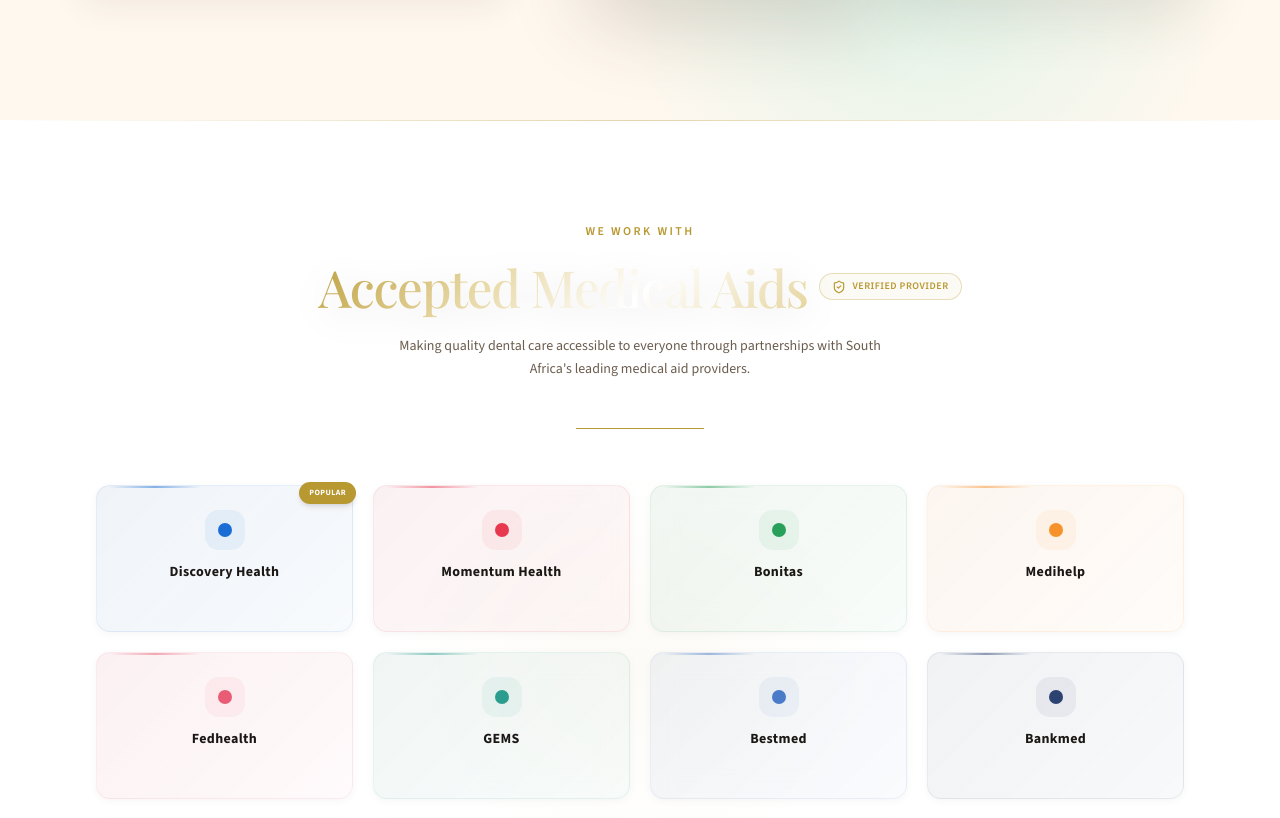
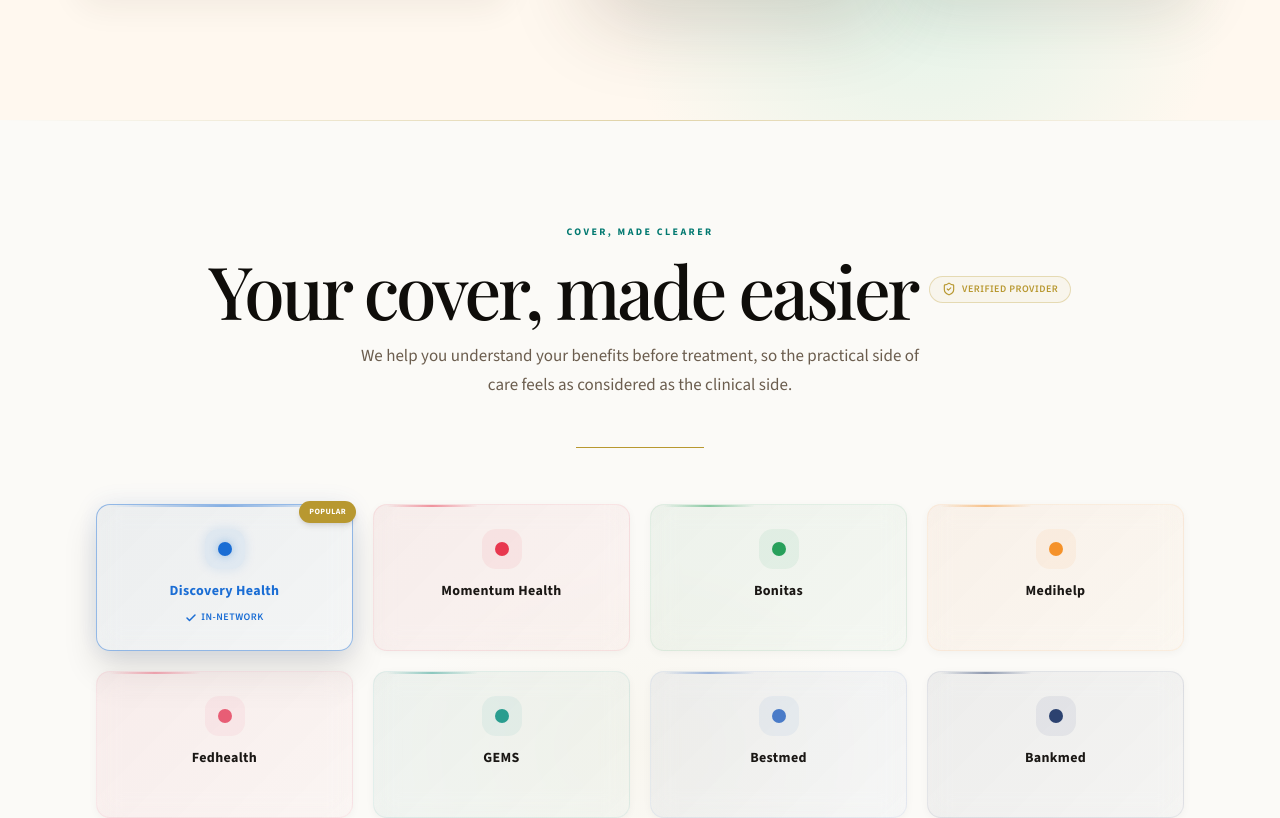
Before and after one commit to Mthaa77/refresh-dental, a Next.js app: page / in a window 1280 px wide. Shown: the part 5740-6558 px from the top of the page. Built offline with nearby package versions, Linux system fonts and the light colour scheme.

Commit message:
feat: elevate insurance-partners.tsx experience

```diff
--- a/src/components/refresh-dental/insurance-partners.tsx
+++ b/src/components/refresh-dental/insurance-partners.tsx
@@ -40,7 +40,7 @@
 }
 
 /* ── Premium Glass Badge Card ── */
-function GlassBadge({ aid, index }: { aid: MedicalAid; index: number }) {
+function GlassBadge({ aid, index, isActive, onSelect }: { aid: MedicalAid; index: number; isActive: boolean; onSelect: (aid: MedicalAid) => void }) {
   const [isHovered, setIsHovered] = useState(false)
   const [tilt, setTilt] = useState({ x: 0, y: 0 })
 
@@ -62,10 +62,15 @@
       style={{ perspective: '600px' }}
     >
       <div
+        role="button"
+        tabIndex={0}
+        aria-pressed={isActive}
+        onClick={() => onSelect(aid)}
+        onKeyDown={(event) => { if (event.key === 'Enter' || event.key === ' ') { event.preventDefault(); onSelect(aid) } }}
         onMouseMove={onMouseMove}
         onMouseEnter={() => setIsHovered(true)}
         onMouseLeave={onMouseLeave}
-        className="group relative cursor-default rounded-xl p-5 md:p-6 text-center transition-all duration-300 ease-out"
+        className={`group relative cursor-pointer rounded-xl p-5 text-center transition-all duration-300 ease-out md:p-6 ${isActive ? 'ring-2 ring-offset-2' : ''}`}
         style={{
           transform: `rotateX(${tilt.x}deg) rotateY(${tilt.y}deg) ${isHovered ? 'translateY(-8px) scale(1.03)' : 'translateY(0) scale(1)'}`,
           background: isHovered
@@ -73,8 +78,10 @@
             : `linear-gradient(135deg, ${aid.colorLight}10, ${aid.color}08)`,
           backdropFilter: 'blur(12px)',
           WebkitBackdropFilter: 'blur(12px)',
-          border: `1px solid ${isHovered ? aid.color + '40' : aid.color + '15'}`,
-          boxShadow: isHovered
+          border: `1px solid ${isActive ? aid.color + '70' : isHovered ? aid.color + '40' : aid.color + '15'}`,
+          boxShadow: isActive
+            ? `0 18px 34px rgba(0,0,0,0.12), 0 0 24px ${aid.color}18`
+            : isHovered
             ? `0 16px 32px rgba(0,0,0,0.1), 0 0 20px ${aid.color}10`
             : `0 2px 8px rgba(0,0,0,0.04)`,
           transition: 'transform 0.2s ease-out, box-shadow 0.3s ease, border-color 0.3s ease, background 0.3s ease',
@@ -85,7 +92,7 @@
           <div
             className="h-full transition-all duration-500 ease-out"
             style={{
-              width: isHovered ? '100%' : '40%',
+              width: isHovered || isActive ? '100%' : '40%',
               background: `linear-gradient(90deg, transparent, ${aid.color}80, transparent)`,
             }}
           />
@@ -109,27 +116,27 @@
         <div className="mx-auto mb-3 flex h-10 w-10 items-center justify-center rounded-xl transition-all duration-300"
           style={{
             background: `${aid.color}12`,
-            boxShadow: isHovered ? `0 0 12px ${aid.color}20` : 'none',
+            boxShadow: isHovered || isActive ? `0 0 12px ${aid.color}20` : 'none',
           }}
         >
           <div
             className="h-3.5 w-3.5 rounded-full transition-all duration-300"
             style={{
               background: aid.color,
-              boxShadow: isHovered ? `0 0 8px ${aid.color}60` : 'none',
+              boxShadow: isHovered || isActive ? `0 0 8px ${aid.color}60` : 'none',
             }}
           />
         </div>
 
         {/* Provider name */}
         <span className="relative block font-jost text-sm font-bold tracking-wide text-espresso mb-2 transition-colors duration-300"
-          style={{ color: isHovered ? aid.color : '#1A1714' }}
+          style={{ color: isHovered || isActive ? aid.color : '#1A1714' }}
         >
           {aid.display}
         </span>
 
         {/* Verified tag — appears on hover */}
-        <div className={`flex items-center justify-center gap-1 transition-all duration-300 ${isHovered ? 'opacity-100 translate-y-0' : 'opacity-0 translate-y-1'}`}>
+        <div className={`flex items-center justify-center gap-1 transition-all duration-300 ${isHovered || isActive ? 'opacity-100 translate-y-0' : 'opacity-0 translate-y-1'}`}>
           <Check className="h-3 w-3" style={{ color: aid.color }} strokeWidth={3} />
           <span className="font-jost text-[10px] font-semibold uppercase tracking-wider" style={{ color: aid.color }}>
             In-network
@@ -163,8 +170,10 @@
 
 /* ── Main Section ── */
 export default function InsurancePartners() {
+  const [selectedAid, setSelectedAid] = useState(medicalAids[0])
+
   return (
-    <section id="insurance" className="relative overflow-hidden bg-white">
+    <section id="insurance" className="relative overflow-hidden bg-[#fbfaf7]">
       {/* Gold gradient divider */}
       <div className="h-px bg-gradient-to-r from-transparent via-champagne-gold/40 to-transparent" />
 
@@ -177,12 +186,12 @@
           transition={{ duration: 0.6 }}
           className="mb-12 text-center"
         >
-          <span className="mb-4 inline-block text-xs font-semibold uppercase tracking-[0.2em] text-champagne-gold">
-            We Work With
+          <span className="mb-4 inline-block font-jost text-[10px] font-bold uppercase tracking-[0.24em] text-teal-700">
+            Cover, made clearer
           </span>
           <div className="flex items-center justify-center gap-3">
-            <h2 className="font-cormorant text-[clamp(2rem,4vw,3.5rem)] font-medium leading-tight gold-gradient-text">
-              Accepted Medical Aids
+            <h2 className="type-section-title text-espresso">
+              Your cover, made easier
             </h2>
             <motion.span
               className="inline-flex items-center gap-1.5 rounded-full border border-champagne-gold/30 bg-champagne-gold/5 px-3 py-1 font-jost text-[10px] font-semibold uppercase tracking-wider text-champagne-gold"
@@ -195,8 +204,8 @@
               Verified Provider
             </motion.span>
           </div>
-          <p className="mx-auto mt-4 max-w-lg font-jost text-sm leading-relaxed text-brown-muted">
-            Making quality dental care accessible to everyone through partnerships with South Africa&apos;s leading medical aid providers.
+          <p className="type-body-lead mx-auto mt-5 max-w-xl text-brown-muted">
+            We help you understand your benefits before treatment, so the practical side of care feels as considered as the clinical side.
           </p>
         </motion.div>
 
@@ -226,8 +235,14 @@
           className="relative grid grid-cols-2 gap-4 sm:grid-cols-2 md:grid-cols-4 lg:gap-5"
         >
           {medicalAids.map((aid, index) => (
-            <GlassBadge key={aid.name} aid={aid} index={index} />
+            <GlassBadge key={aid.name} aid={aid} index={index} isActive={selectedAid.name === aid.name} onSelect={setSelectedAid} />
           ))}
+        </motion.div>
+
+        <motion.div initial={{ opacity: 0, y: 15 }} whileInView={{ opacity: 1, y: 0 }} viewport={{ once: true }} transition={{ duration: 0.5 }} className="mx-auto mt-8 grid max-w-3xl gap-5 rounded-[1.5rem] border border-espresso/10 bg-white/75 p-5 shadow-[0_18px_45px_rgba(45,35,24,0.07)] sm:grid-cols-[auto_1fr_auto] sm:items-center sm:p-6">
+          <div className="flex h-12 w-12 items-center justify-center rounded-2xl" style={{ background: `${selectedAid.color}12` }}><ShieldCheck className="h-5 w-5" style={{ color: selectedAid.color }} aria-hidden="true" /></div>
+          <div><p className="font-jost text-[10px] font-bold uppercase tracking-[0.17em] text-teal-700">Selected provider</p><p className="mt-1 font-elegant text-2xl font-semibold text-espresso">{selectedAid.display}</p><p className="mt-1 font-jost text-xs leading-5 text-brown-muted">Tap any provider to keep exploring. We can help verify your cover at the practice.</p></div>
+          <a href="#contact" className="group inline-flex min-h-11 items-center justify-center gap-2 rounded-full bg-espresso px-5 font-jost text-[10px] font-bold uppercase tracking-[0.14em] text-ivory transition hover:bg-teal-800">Check my cover <ArrowRight className="h-4 w-4 transition-transform group-hover:translate-x-1" aria-hidden="true" /></a>
         </motion.div>
 
         {/* Bottom text + CTA */}
```
